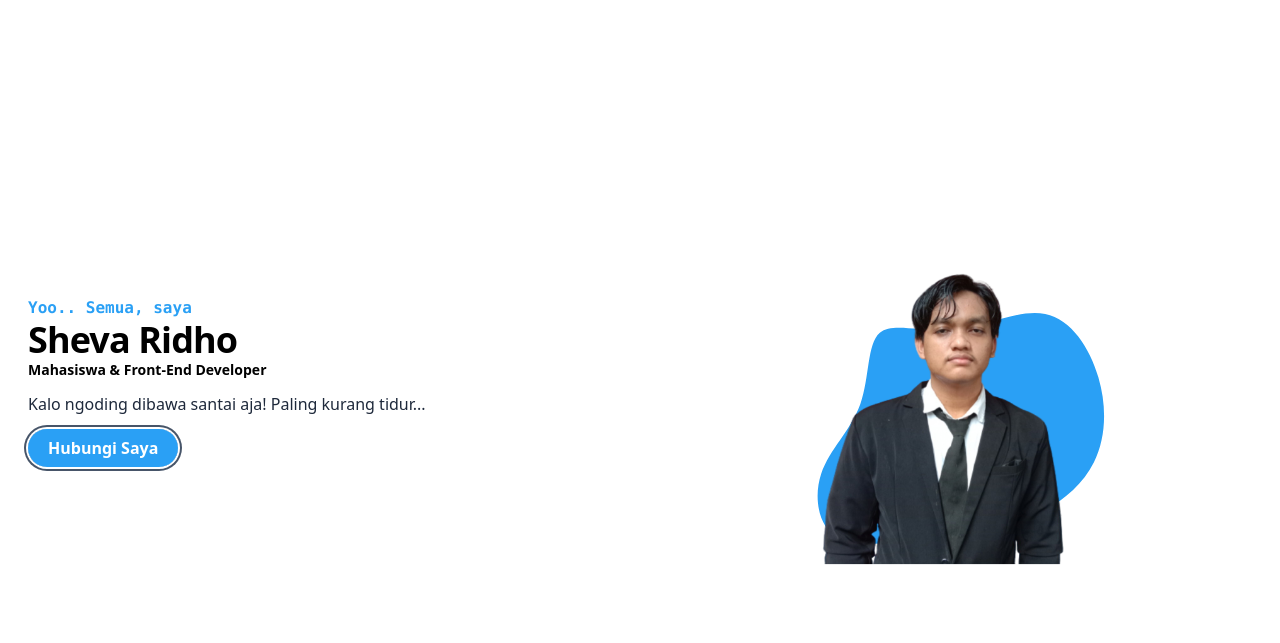
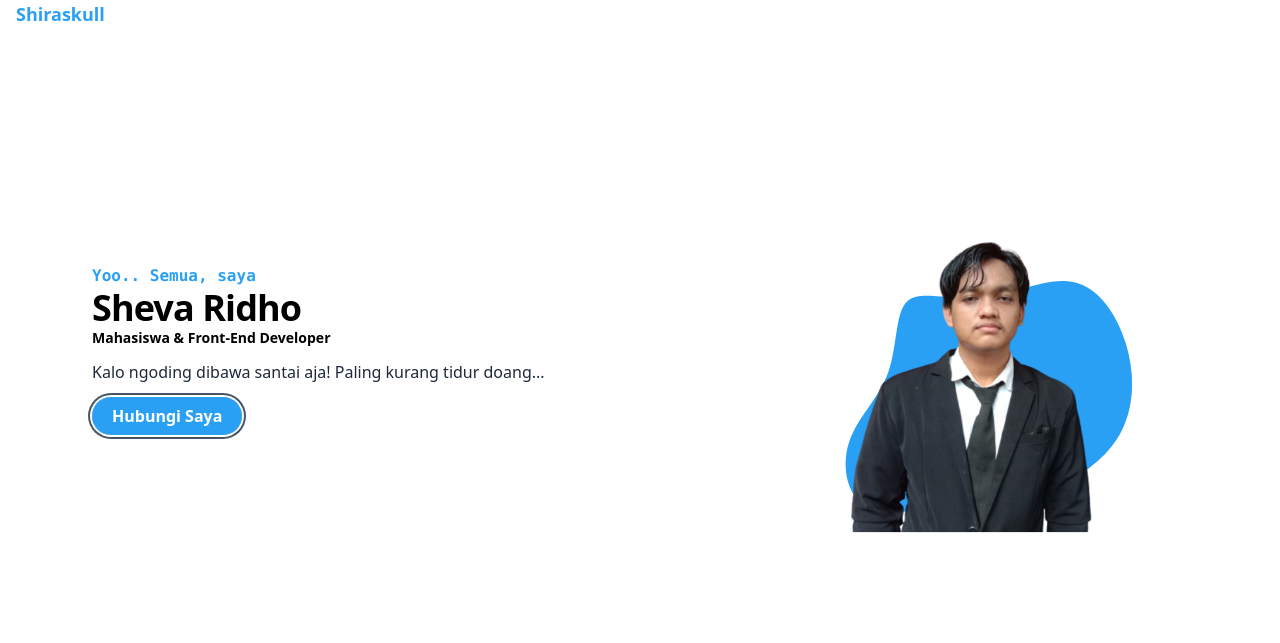
Before and after one commit to Shiraskull/Shiraskull.github.io, a website: page index.html in a window 1280 px wide. Drawn offline with Linux system fonts and the light colour scheme.

Commit message:
bikin Header dan edit dikit

```diff
--- a/index.html
+++ b/index.html
@@ -7,9 +7,20 @@
     <link rel="stylesheet" href="./src/css/style.css">
 </head>
 <body>
+    <!-- Header -->
+    <header class="absolute top-0 left-0 w-full flex items-center z-10">
+        <div class="container">
+            <div class="flex items-center justify-between relative">
+                <div class="px-4">
+                    <a href="#home" class="font-bold text-lg text-primary">Shiraskull</a>
+                </div>
+            </div>
+        </div>
+    </header>
+    <!-- Header -->
     <!-- Main Section -->
-    <section id="home" class="pt-28">
-        <div class="container">
+    <section id="home" class="pt-20">
+        <div class="container md:pl-16 lg:pl-20">
             <div class="flex flex-wrap">
                 <div class="w-full px-3 self-center md:w-1/2">
                     <h1 class="text-base font-mono font-semibold text-primary">Yoo.. Semua, saya
@@ -17,7 +28,7 @@
                     </h1>
                     <h2 class="text-sm font-semibold">Mahasiswa & Front-End Developer </h2>
                     <p class="mb-5 font-medium mt-3 text-slate-800">Kalo ngoding dibawa santai aja!
-                        <span>Paling kurang tidur...</span>
+                        <span>Paling kurang tidur doang...</span>
                     </p>
                     <a href="" class=" text-white font-semibold px-5 py-2 bg-primary rounded-full hover:shadow-lg hover:bg-blue-600 ring-2 ring-offset-2 ring-slate-600 ">Hubungi Saya</a>
                 </div>
@@ -34,5 +45,6 @@
             </div>
         </div>
     </section>
+    <!-- main section -->
 </body>
 </html>
--- a/tailwind.config.js
+++ b/tailwind.config.js
@@ -3,8 +3,7 @@ module.exports = {
   content: ['./**/*.{html,js}'],
   theme: {
     container:{
-        center:true,
-        padding:'16px'
+        center:true
     },
     extend: {
       colors:{
```
Also changed, not shown: src/css/style.css.
